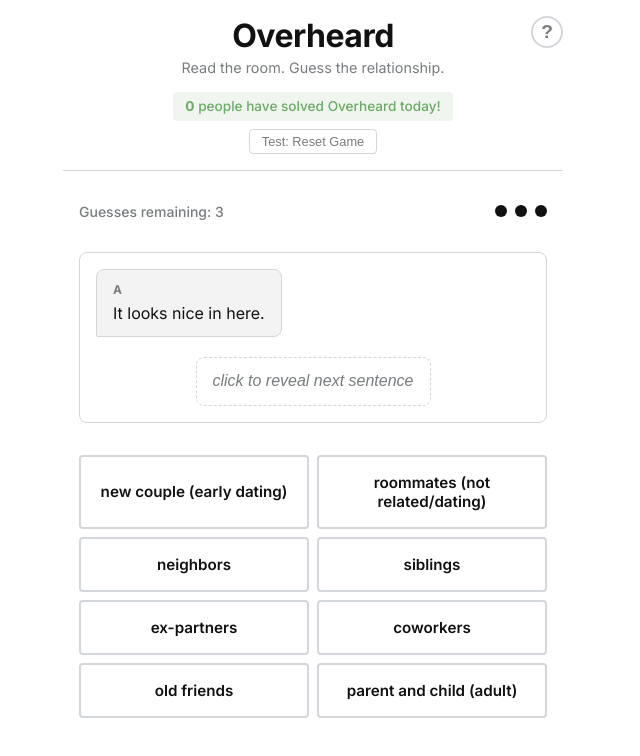
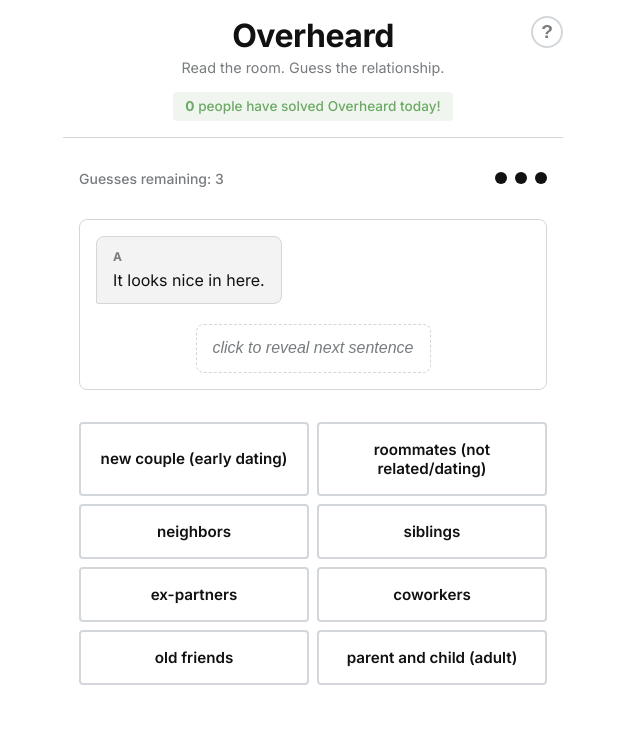
Before and after one commit to BorisZhang12/Overheard, a React (Vite) app: page / in a window 1280 px wide. Shown: the top 756 px of the page, without its empty margins (327-967 px from the left). Built offline with nearby package versions, Linux system fonts and the light colour scheme; no server answers; the database is empty.

Commit message:
disable testing

```diff
--- a/src/App.jsx
+++ b/src/App.jsx
@@ -8,7 +8,7 @@ import { InfoModal } from './components/InfoModal';
 import { Analytics } from '@vercel/analytics/react';
 
 function App() {
-  const { gameState, puzzle, globalSolveCount, makeGuess, revealNextClue, resetGame } = useGameState();
+  const { gameState, puzzle, globalSolveCount, makeGuess, revealNextClue } = useGameState();
   const [isInfoOpen, setIsInfoOpen] = React.useState(false);
 
   return (
@@ -22,9 +22,6 @@ function App() {
             <strong>{globalSolveCount}</strong> {globalSolveCount === 1 ? 'person has' : 'people have'} solved Overheard today!
           </p>
         )}
-        <div style={{ marginTop: '0.5rem' }}>
-          <button className="reset-btn" onClick={resetGame}>Test: Reset Game</button>
-        </div>
       </header>
 
       <main className="game-board">
--- a/src/hooks/useGameState.js
+++ b/src/hooks/useGameState.js
@@ -110,22 +110,11 @@ export function useGameState() {
     }));
   };
 
-  const resetGame = () => {
-    const today = getLocalTodayDateString();
-    setGameState({
-      date: today,
-      guesses: [],
-      status: 'playing',
-      revealedCount: 1,
-    });
-  };
-
   return {
     gameState,
     puzzle,
     globalSolveCount,
     makeGuess,
     revealNextClue,
-    resetGame,
   };
 }
--- a/src/index.css
+++ b/src/index.css
@@ -96,22 +96,6 @@ body {
   display: inline-block;
   margin-top: 0.5rem;
   font-weight: 500;
-}
-
-.reset-btn {
-  background-color: transparent;
-  color: var(--text-secondary);
-  border: 1px solid var(--border-color);
-  padding: 0.25rem 0.75rem;
-  border-radius: 4px;
-  cursor: pointer;
-  font-size: 0.8rem;
-  transition: all 0.2s ease;
-}
-
-.reset-btn:hover {
-  background-color: var(--option-hover);
-  color: var(--text-primary);
 }
 
 /* Game Board */
```
